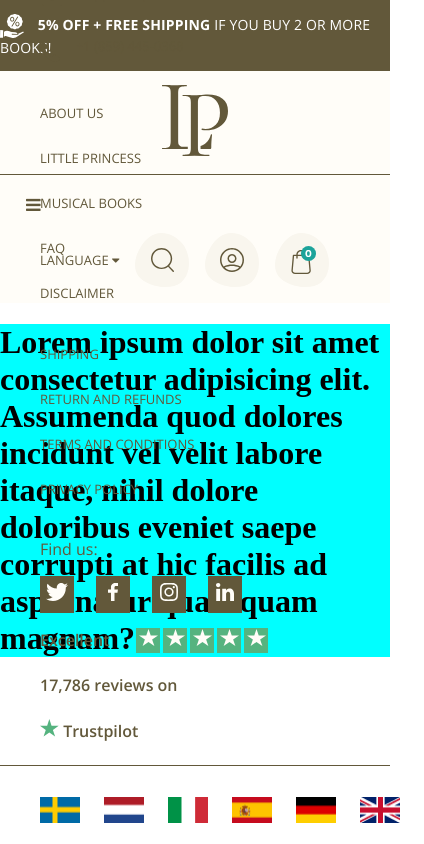
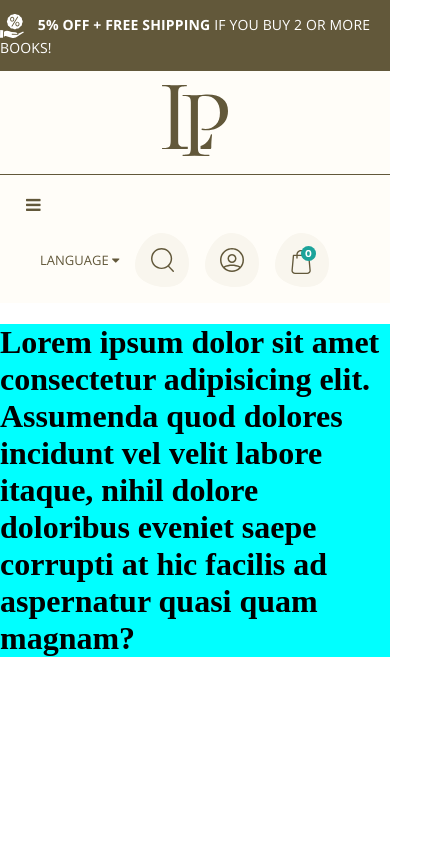
Before and after one commit to saadwiztech/dummy-littlePrinces, an Angular app: page / in a window 390 px wide. Shown: the top 844 px of the page, 424 px wide, since content can reach past the window. Built offline with nearby package versions, Linux system fonts and the light colour scheme.

Commit message:
fixed footer

```diff
--- a/src/app/layout/footer/footer.component.scss
+++ b/src/app/layout/footer/footer.component.scss
@@ -4,10 +4,10 @@
   display: flex;
   justify-content:center;
   align-content:center;
-
+  margin-top:80%;
   left: 0;
   bottom: 0;
-  position: fixed;
+  position: relative;
    .container {
     max-width: 1530px;
     width: 100%;
@@ -116,9 +116,11 @@
 
 @media only screen and (max-width: 991px){
 
+  .footer{
+
+    position: relative;
     .container{
 
-    position: relative;
       left: 0;
     bottom: 0;
     width: 100%;
@@ -151,5 +153,6 @@
     }
     }
 
+  }
 
 }
--- a/src/app/layout/header/header.component.scss
+++ b/src/app/layout/header/header.component.scss
@@ -77,16 +77,13 @@ header {
         background-color:#FFFDF8;
         max-width: auto;
         box-shadow: 0px 0px 35px rgba(54, 53, 48, 0.1);
-        justify-content: space-between;
+        justify-content: space-around;
         flex-direction: column;
         height: 485px;
+        padding: 15px 59px 25px 24px;
         margin-top: 19px;
-
-        padding: 15px 59px 25px 24px;
         li{
-        // min-width: 100% !important;
-        align-items: center;
-
+          border-bottom: 0.01rem solid var(--text-default);
         a {
           color: #62583A;
           img{
```
Lines whose indentation alone changed are shown as unchanged.
